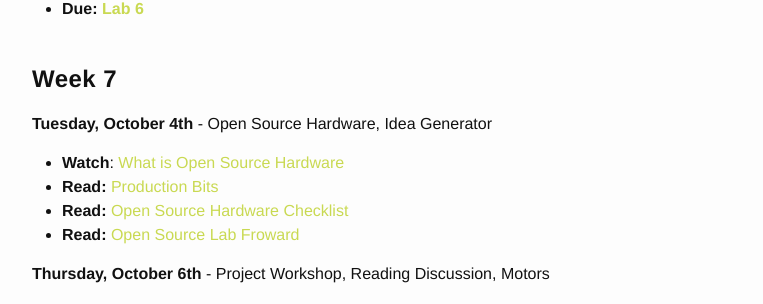
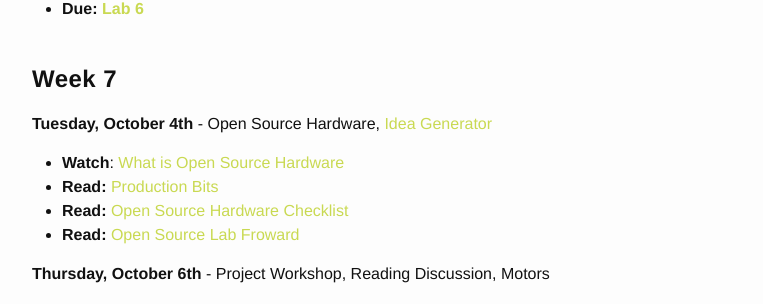
Before and after one commit to coloringchaos/object-fall-16, a Jekyll site: the page built from schedule.md, in a window 1280 px wide and 900 px high, scrolled down 1708 px. Shown: the part 145-449 px from the top of the window, without its empty margins (238-1001 px from the left). Built offline with Jekyll 4.4.1, drawn with Linux system fonts in a browser that asks for light colours; part of the change alters nothing that is shown.

```diff
--- a/schedule.md
+++ b/schedule.md
@@ -75,7 +75,7 @@ This page has a breakdown of the general content that we will cover in each clas
 + **Due: [Lab 6](/object-fall-16/lab-6)**
 
 # Week 7
-**Tuesday, October 4th** - Open Source Hardware, Idea Generator
+**Tuesday, October 4th** - Open Source Hardware, [Idea Generator](http://ariellehein.com/ahc-idea-gen/)
 
 + **Watch**: [What is Open Source Hardware](https://www.youtube.com/watch?v=9xGRaPrcvVg)
 + **Read:** [Production Bits](/object-fall-16/assets/gibb-production-bits.pdf)
```
